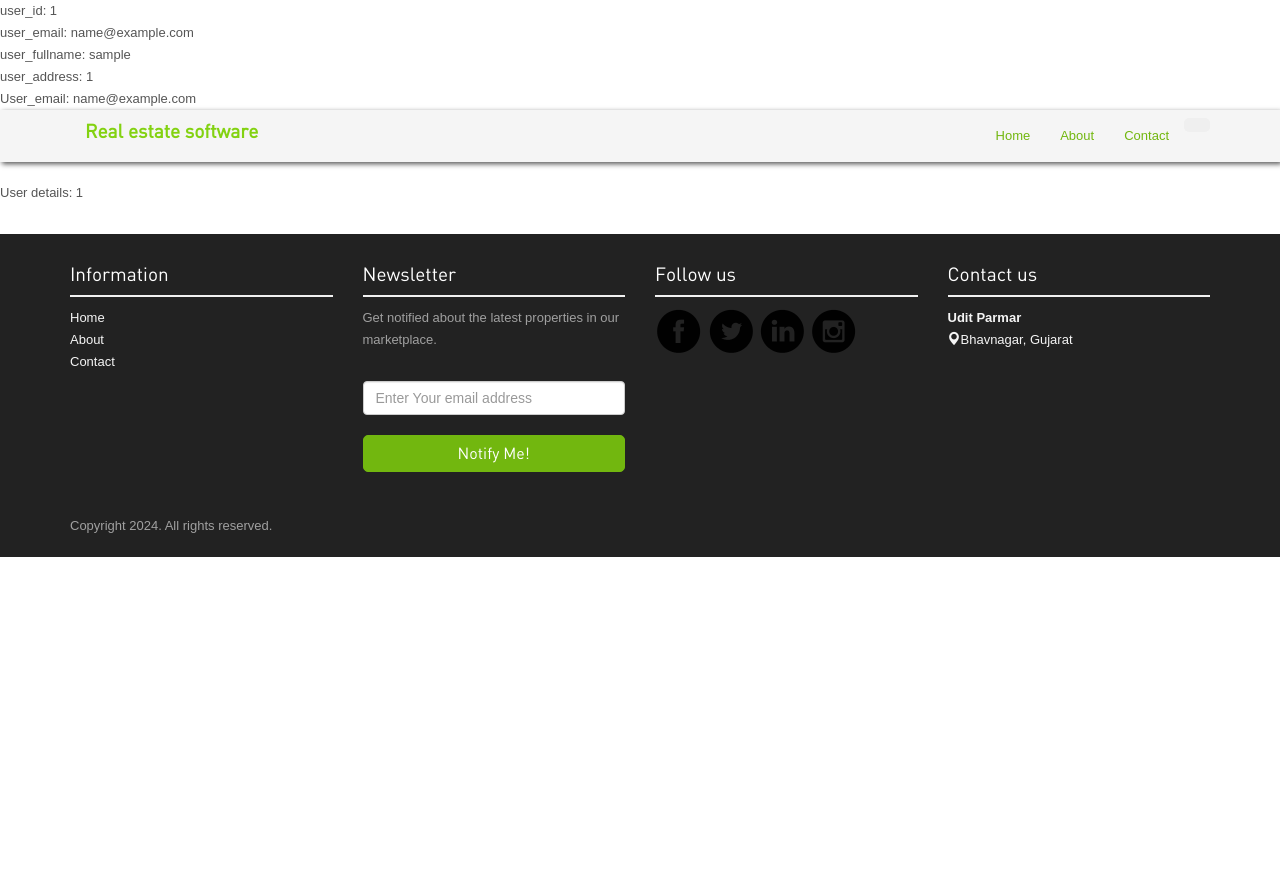
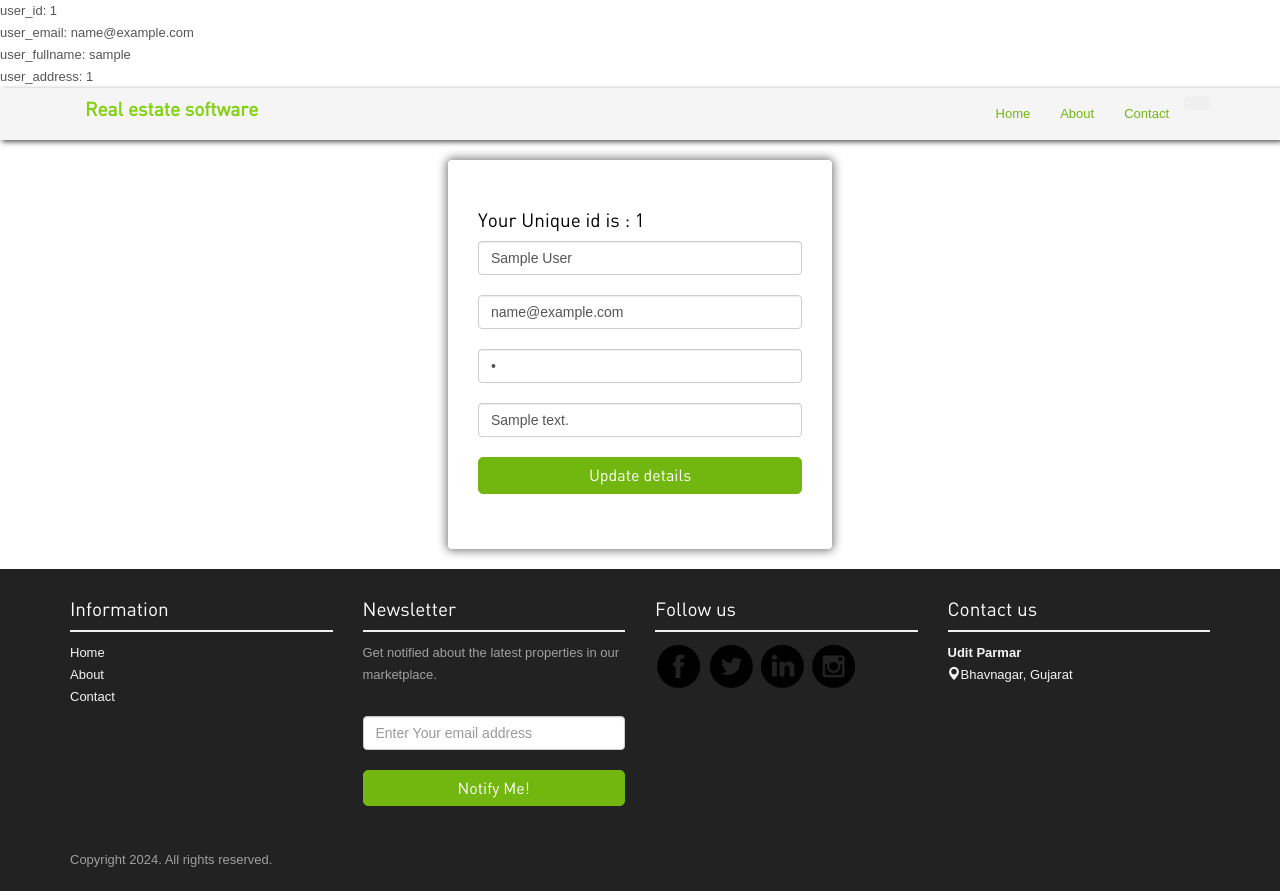
Before and after one commit to uditparmar90/resw, a PHP site: page /route/userDetail.php in a window 1280 px wide. Before the commit the page ends 557 px from the top, so only its background shows below. Run offline with PHP 8.4, Linux system fonts and the light colour scheme; the visitor is signed in with stand-in values (Sample User, id 1); tables that the repository leaves empty or names only in its code hold one stand-in row (values such as "Sample post"); data that the repository does not hold is empty.

Commit message:
user can update their details

```diff
--- a/assets/style.css
+++ b/assets/style.css
@@ -4,6 +4,10 @@ src: url('fonts/din.eot');
 src: url('fonts/dind41d.eot?#iefix') format('embedded-opentype'), url('fonts/din.woff') format('woff'), url('fonts/din.ttf') format('truetype'), url('fonts/din.svg#din') format('svg');
 font-weight: normal;
 font-style: normal;
+}
+#form-container{
+    border-radius: 4px;
+    box-shadow: 0px 0px 10px 2px gray;
 }
 
 body {	color:#555;	font:normal 13px/22px Arial;	}
--- a/login.php
+++ b/login.php
@@ -77,8 +77,6 @@ if (isset($_POST['submit'])) {
         padding: 40px 30px;
         margin: 20px auto;
         width: 30%;
-        border: 2px solid gray;
-        box-shadow: 0px 0px 10px 5px gray;
     }
 </style>
 
--- a/userDetail.php
+++ b/userDetail.php
@@ -4,7 +4,7 @@ include_once("connection.php");
 session_start();
 if (!empty($_SESSION)) {
     $status = "";
-    // Loop through each session variable and echo its key-value pair
+    //  Loop through each session variable and echo its key-value pair
     foreach ($_SESSION as $key => $value) {
         echo $key . ': ' . $value . '<br>';
     }
@@ -12,17 +12,42 @@ if (!empty($_SESSION)) {
     // If no session variables are set
     $status = "New user";
 }
-
-if (!empty($SESSION)) {
-    $query2 = "SELECT * FROM users WHERE email=={$_SESSION['User_email']}";
+if (!empty($_SESSION)) {
+    $query2 = "SELECT * FROM users WHERE id = '{$_SESSION['user_id']}'";
+    // print_r($query2);
     $result2 = mysqli_query($con, $query2);
+    // print($result2);
 
     if (!$result2) {
         echo "Error : " . mysqli_error($con);
     } else {
         $row2 = mysqli_fetch_assoc($result2);
-        echo "<p>" . print_r($row2) . "</p>";
-        // echo "<p>User details: " . $row['username'] . "," . $row['email'] . "</p>";
+        // print_r($row2);
+        if ($row2) {
+        } else {
+            echo "<p>No user found.</p>";
+        }
+    }
+}
+
+if (isset($_POST['submit'])) {
+    echo "updated";
+    $full_name = $_POST['full_name'];
+    $password = $_POST['password'];
+    $email = $_POST['email'];
+    $address = $_POST['address'];
+    $update_query = "UPDATE users SET full_name='$full_name', password='$password', email='$email', address='$address' WHERE id={$_SESSION['user_id']}";
+    // print_r($update_query);
+    if (mysqli_query($con, $update_query)) {
+        echo "<h4 style='color:red;'>data updated sucessfully</h4>";
+        echo "<div class='alert alert-warning alert-dismissible fade show' role='alert' style='background:red;'>
+  <strong>Holy guacamole!</strong> You should check in on some of those fields below.
+  <button type='button' class='close' data-dismiss='alert' aria-label='Close'>
+    <span aria-hidden='true'>&times;</span>
+  </button>
+</div>";
+    } else {
+        echo "Updating Error : " . mysqli_error($con);
     }
 }
 
@@ -55,32 +80,102 @@ if (!empty($SESSION)) {
     <!-- slitslider -->
     <script src='assets/google_analytics_auto.js'></script>
 </head>
+<style>
+    #form-container {
+        /* display: flex; */
+        align-items: center;
+        justify-content: center;
+        padding: 40px 30px;
+        margin: 20px auto;
+        width: 30%;
+        box-shadow: 0px 0px 10px 2px gray;
+    }
+</style>
 
 
 <body>
     <?php include_once("navbar.php") ?>
-    <?php echo "<p>User details: " . print_r($row2) . "</p>"; ?>
 
-    <div class="container" id="form-container">
-        <?php if (isset($error)) { ?>
-            <p><?php echo $error; ?></p>
-        <?php } ?>
-        <!-- <form action="#" method="post">
-            <div class="form-group">
-                <label class="sr-only" for="exampleInputPassword2">Password</label>
-                <input type="email" id="email" name="email" class="form-control" placeholder="Enter your Email">
-            </div>
-            <div class="form-group">
-                <label class="sr-only" for="exampleInputPassword2">Password</label>
-                <input type="password" id="password" name="password" class="form-control" required placeholder="Enter Password">
-            </div>
+    <!-- <div class="container" id="form-container"> -->
+    <?php if (isset($error)) { ?>
+        <p><?php echo $error; ?></p>
+    <?php } ?>
+    <?php
+    // echo $result2;
+    if (!$result2) {
+        echo "Error : " . mysqli_error($con);
+    } else {
+        $query2 = "SELECT * FROM users WHERE id = '{$_SESSION['user_id']}'";
+        // print_r($query2);
+        $result2 = mysqli_query($con, $query2);
+        // print($result2);
 
-            <div class="form-group">
-                <button type="submit" name="submit" class="btn btn-success">Login</button>
-            </div>
-        </form> -->
-    </div>
+        if (!$result2) {
+            echo "Error : " . mysqli_error($con);
+        } else {
+            $row2 = mysqli_fetch_assoc($result2);
+            // print_r($row2);
+            if ($row2) {
+                // print_r($row2);
+                echo "<ul>";
+                // foreach ($row2 as $key => $value) {
+                // echo "<li>$key: $value</li>";
+                // }
+                echo "</ul>";
 
+                echo "<div class='container' id='form-container'>";
+                echo "<form action='#' method='post'>";
+                echo "<div class='form-group'>";
+                // </div>";
+                echo "<div class=''>
+                    <h4>Your Unique id is : {$row2['id']}</h4>
+                </div>";
+
+                echo "<input
+                type='text'
+                class='form-control'
+                placeholder='Enterfull_name'
+                name='full_name' value='{$row2['full_name']}';
+              />";
+
+                echo "<input
+                    type='email'
+                    class='form-control'
+                    id='exampleInputEmail2'
+                    placeholder='Enter email' name='email' value='{$row2['email']}'
+                  />";
+                echo "
+                  <div class='form-group'>
+                  <label class='sr-only' for='exampleInputPassword2'
+                    >Password</label
+                  >
+                  <input
+                    type='password'
+                    class='form-control'
+                    id='exampleInputPassword2'
+                    placeholder='Password'  name='password' value='{$row2['password']}'
+                  />
+                </div>";
+
+                echo "<div class='form-group'>
+                <label class='sr-only' for='exampleInputPassword2'>Address</label>
+                <input type='text' id='address' class='form-control' required placeholder='Enter Address' name='address' value='{$row2['address']}'>
+            </div>";
+
+                echo "<div class='form-group'>
+                <button type='submit' name='submit' class='btn btn-success'>Update details</button>
+            </div>";
+                echo "</form>";
+            } else {
+                echo "<p>No user found.</p>";
+            }
+        }
+    }
+
+
+    echo "</div>";
+    echo "</div>";
+    ?>
 
     <?php include_once("footer.php") ?>
 </body>
```
Also changed, not shown: register.html (+2 -6 lines), 1444-10-27_15h46_44.png (deleted), 1444-10-28_00h40_51.png (deleted), 1 other file.
